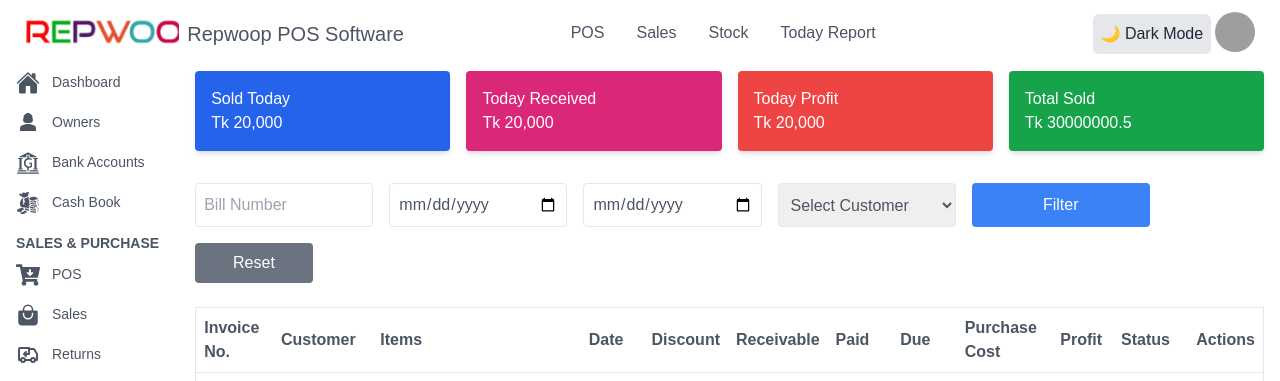
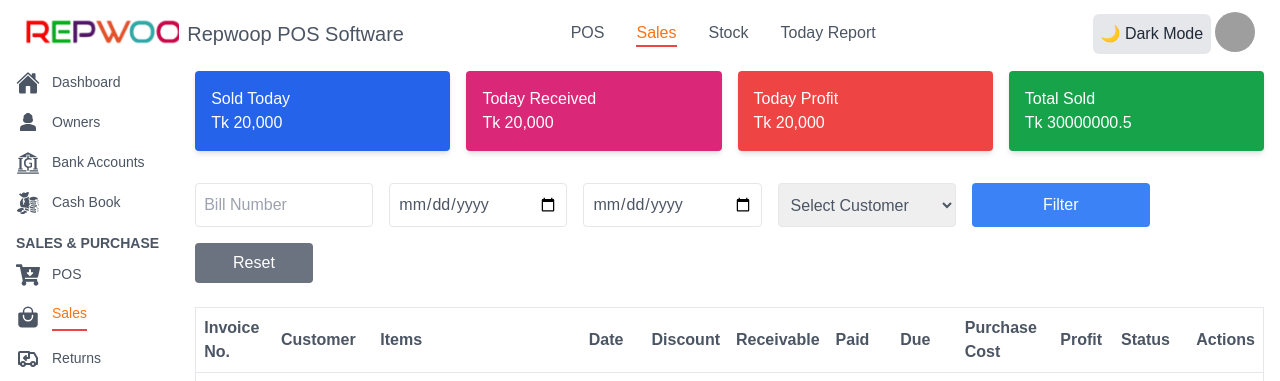
Before and after one commit to md-asif-iqbal/RepWoop-POS-system, a Next.js app: page /Sales in a window 1280 px wide. Shown: the top 381 px of the page. Built offline with nearby package versions, Linux system fonts and the light colour scheme; grey boxes are pictures that could not be loaded.

Commit message:
active links are added

```diff
--- a/app/Shared/Navigation/Navigation.jsx
+++ b/app/Shared/Navigation/Navigation.jsx
@@ -1,10 +1,17 @@
 'use client'
-
-import useSidebarHook from '@/app/Hooks/SidebarHook/useSidebarHook';
 import Image from 'next/image'
 import Link from 'next/link';
+import { usePathname } from 'next/navigation';
+
+
+
+
 import React, { useEffect, useState } from 'react';
 export default function Navigation({toggleSidebar}) {
+
+  const pathname = usePathname();
+
+
   const [theme, setTheme] = useState(null); // State to track theme ('light' or 'dark')
   // console.log(theme);
    // Get the saved theme from localStorage on initial load and apply it
@@ -65,10 +72,21 @@
                             POS
                   <span className="block h-0.5 bg-gradient-to-r from-pink-500 to-orange-500 scale-x-0 group-hover:scale-x-100 transition-transform origin-left duration-700"></span>
                   </Link>
+
                 </li>
                 <li>
-                  <Link href="/" className="group text-gray-600 dark:text-white hover:text-orange-500 ">
-                            Sales
+                  <Link href="/Sales"  className=
+                  {`${
+                    pathname === '/Sales'
+                      ? ' group text-orange-500  border-b-2 border-red-500 pb-1'
+                      : 'group text-gray-600 dark:text-white hover:text-orange-500'
+                  }`}
+
+                  >
+
+              Sales
+
+
                   <span className="block h-0.5 bg-gradient-to-r from-pink-500 to-orange-500 scale-x-0 group-hover:scale-x-100 transition-transform origin-left duration-700"></span>
                   </Link>
                 </li>
--- a/app/Shared/Sidebar/Sidebar.jsx
+++ b/app/Shared/Sidebar/Sidebar.jsx
@@ -38,9 +38,12 @@
 import { MdBackup } from "react-icons/md";
 import Image from 'next/image';
 import logo from '../../../assets/logo.png'
+import { usePathname } from 'next/navigation';
 
 
 export default function Sidebar({isSidebarOpen}) {
+
+    const pathname = usePathname();
 
   return (
     <div>
@@ -103,7 +106,13 @@
                         </li>
                         <li className='flex items-center gap-3'>
                         <IoBagHandle size={24}/>
-                        <Link href="/Sales" className="group text-gray-600 dark:text-white hover:text-orange-500">
+                        <Link href="/Sales"
+                        className=
+                        {`${
+                          pathname === '/Sales'
+                            ? ' group text-orange-500  border-b-2 border-red-500 pb-1'
+                            : 'group text-gray-600 dark:text-white hover:text-orange-500'
+                        }`}>
                             Sales
                             <span className="block h-0.5 bg-gradient-to-r from-pink-500 to-orange-500 scale-x-0 group-hover:scale-x-100 transition-transform origin-left duration-700"></span>
                         </Link>
--- a/package.json
+++ b/package.json
@@ -15,6 +15,7 @@
     "react-chartjs-2": "^5.2.0",
     "react-dom": "^18",
     "react-icons": "^5.3.0",
+    "react-router-dom": "^6.26.2",
     "tailwind-scrollbar": "^3.1.0"
   },
   "devDependencies": {
```
Also changed, not shown: 1 other file (tests, documents, lock files or other folders).
